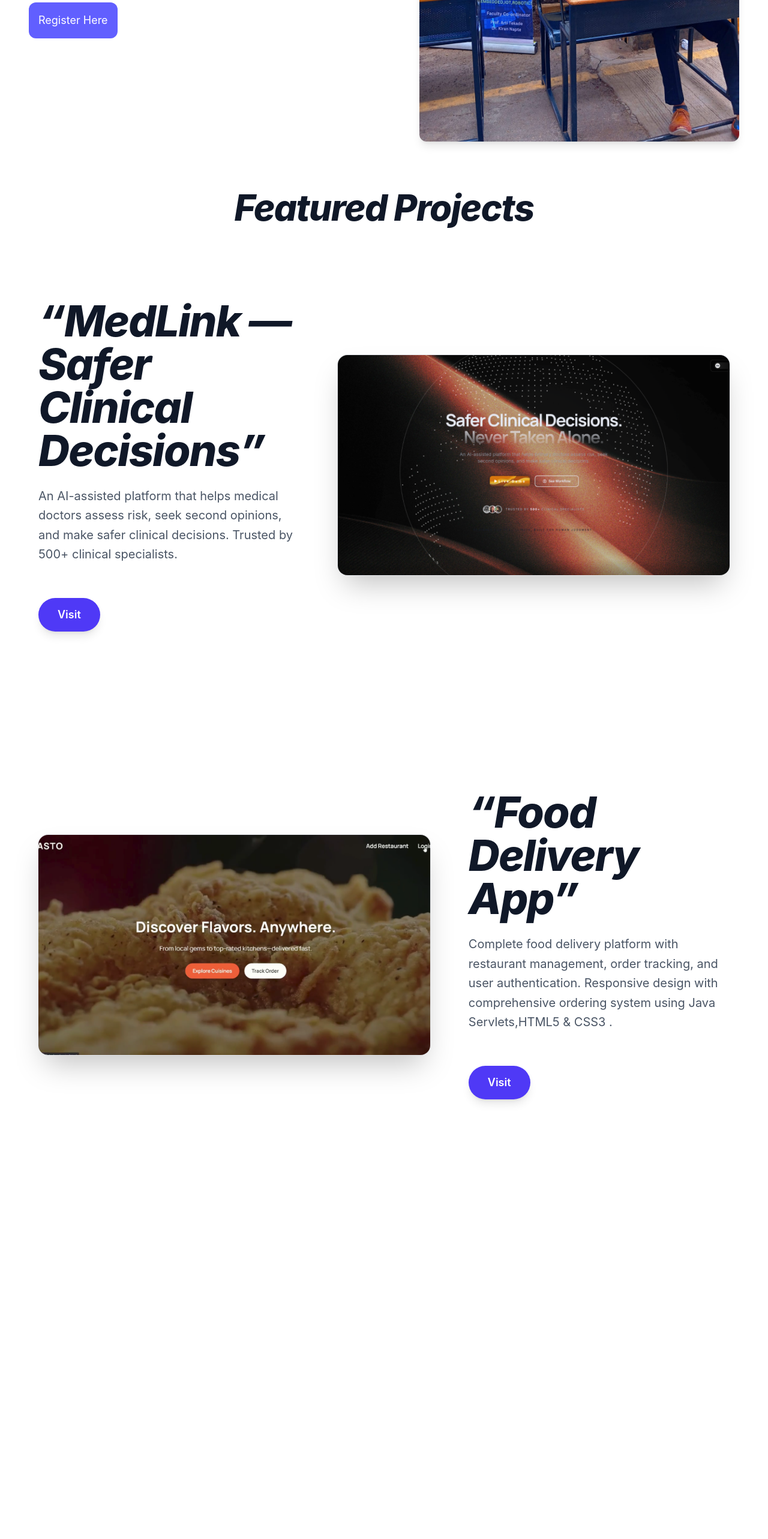
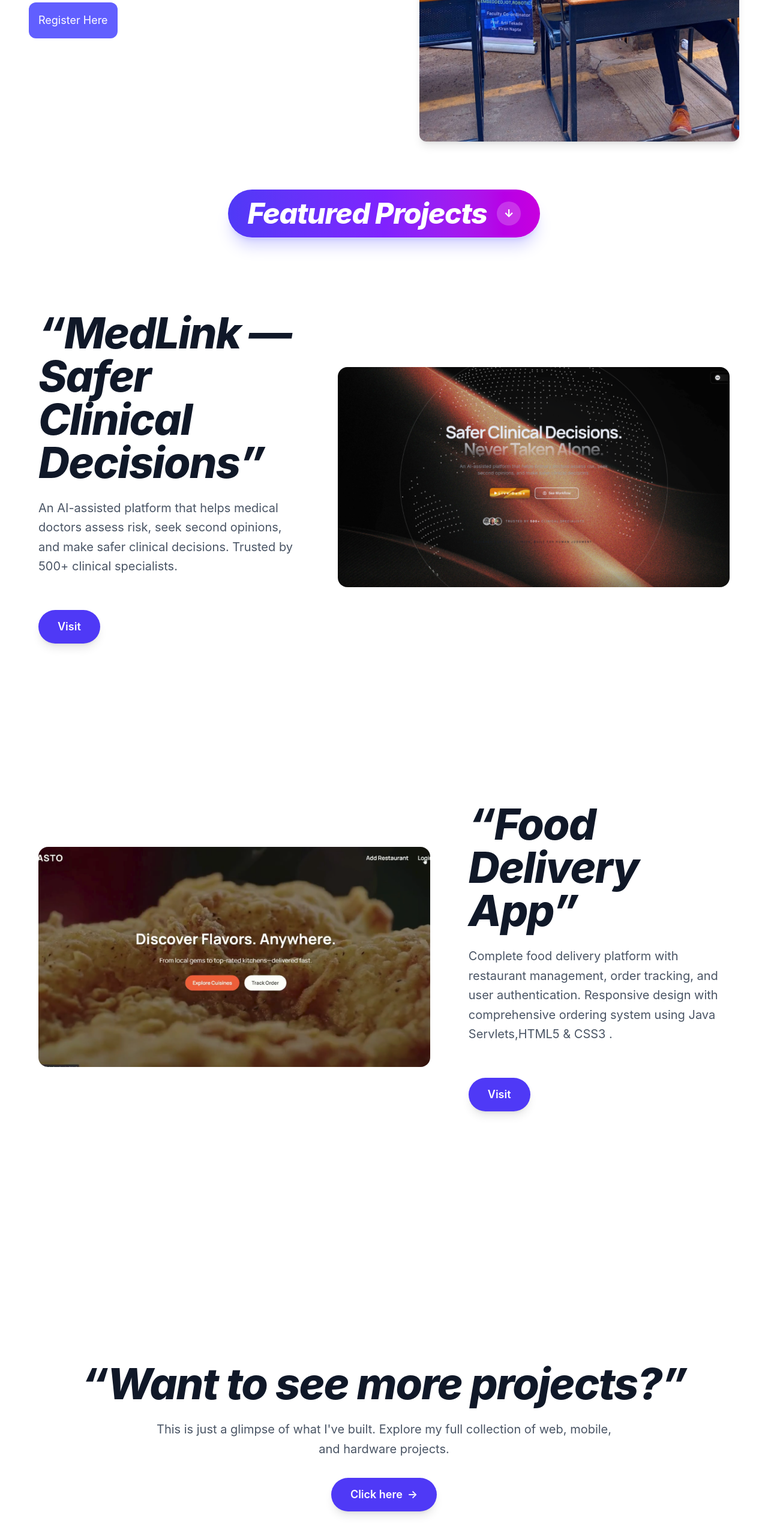
Before and after one commit to rxut-04/portfolioo, a React (Vite) app: page / in a window 1280 px wide. Shown: the part 624-3190 px from the top of the page at 60% size. Before the commit the page ends 2600 px from the top, so only its background shows below. Built offline with nearby package versions, Linux system fonts and the light colour scheme.

Commit message:
Style featured projects entry link
Co-authored-by: Copilot <223556219+Copilot@users.noreply.github.com>

```diff
--- a/src/components/Featured.jsx
+++ b/src/components/Featured.jsx
@@ -1,72 +1,94 @@
 
-
+import { Link } from 'react-router-dom'
 
 const Featured = () => {
     return (
-        <><div className="mt-12 flex flex-col items-center justify-center text-center">
-            <h1 className="italic text-4xl font-extrabold tracking-tight text-gray-900 sm:text-5xl lg:text-6xl">
-                Featured Projects
+        <><div className="mt-12 flex flex-col items-center justify-center px-4 text-center">
+            <h1 className="text-3xl font-extrabold tracking-tight sm:text-4xl lg:text-5xl">
+                <a
+                    href="#featured-medlink"
+                    className="group inline-flex items-center gap-3 rounded-full bg-gradient-to-r from-indigo-600 via-violet-600 to-fuchsia-600 px-6 py-3 text-white shadow-xl shadow-indigo-500/25 ring-1 ring-white/30 transition duration-300 hover:-translate-y-1 hover:scale-[1.03] hover:shadow-2xl hover:shadow-violet-500/30 focus-visible:outline-none focus-visible:ring-4 focus-visible:ring-indigo-300 sm:gap-4 sm:px-8 sm:py-4 motion-reduce:transform-none motion-reduce:transition-none"
+                >
+                    <span className="italic">Featured Projects</span>
+                    <span
+                        aria-hidden="true"
+                        className="flex size-8 items-center justify-center rounded-full bg-white/20 text-lg transition-transform duration-300 group-hover:translate-y-1 sm:size-10"
+                    >
+                        ↓
+                    </span>
+                </a>
             </h1>
         </div>
-
-            {/* <div className="flex justify-between">
-        <div className="mt-100 mb-100 ml-20">
-            <h1>Here are my Projects</h1>
-            <p>Lorem ipsum dolor, sit amet consectetur adipisicing elit. Cumque ullam velit debitis minima enim porro distinctio quo optio labore, aliquid quos voluptatem error?</p>
-        </div>
-
-        <div className="mt-50"><img src="/images/medlink-preview.png" alt="" /></div>
-      </div> */}
-            <section className="mx-auto flex min-h-screen w-[90%] flex-col items-center justify-between gap-10 py-12 lg:flex-row lg:gap-16">
+            <section id="featured-medlink" className="mx-auto flex scroll-mt-8 w-[90%] flex-col items-center justify-between gap-8 py-8 sm:gap-10 sm:py-12 lg:min-h-screen lg:flex-row lg:gap-16">
                 {/* Text side */}
                 <div className="w-full lg:w-2/5">
-                    <h1 className="italic text-4xl font-extrabold tracking-tight text-gray-900 sm:text-5xl xl:text-7xl">
+                    <h1 className="text-3xl font-extrabold italic tracking-tight text-gray-900 sm:text-5xl xl:text-7xl">
                         “MedLink — Safer Clinical Decisions”
                     </h1>
                     <p className="mt-6 text-base leading-relaxed text-gray-600 sm:text-lg xl:text-xl">
                         An AI-assisted platform that helps medical doctors assess risk, seek second opinions, and make safer clinical decisions. Trusted by 500+ clinical specialists.
                     </p>
-                    <br/>
-                    <button  className="antialiased mt-8 inline-flex items-center rounded-full bg-indigo-600 px-8 py-3.5 text-base font-semibold text-white shadow-lg transition duration-300 hover:-translate-y-0.5 hover:bg-indigo-700 hover:shadow-xl focus:outline-none focus-visible:ring-4 focus-visible:ring-indigo-300 active:scale-95 sm:text-lg">
+                    <br />
+                    <button className="antialiased mt-6 inline-flex items-center rounded-full bg-indigo-600 px-6 py-3 text-base font-semibold text-white shadow-lg transition duration-300 hover:-translate-y-0.5 hover:bg-indigo-700 hover:shadow-xl focus:outline-none focus-visible:ring-4 focus-visible:ring-indigo-300 active:scale-95 sm:mt-8 sm:px-8 sm:py-3.5 sm:text-lg">
                         Visit
                     </button>
                 </div>
 
                 {/* Image side (landscape) */}
-                <div className="w-full lg:w-3/5">
+                <div className="w-full overflow-hidden rounded-2xl lg:w-3/5">
                     <img
                         src="/images/medlink-preview.png"
                         alt="MedLink project preview"
-                        className="aspect-video w-full rounded-2xl object-cover shadow-2xl ring-1 ring-gray-200 transition duration-300 hover:scale-[1.02]"
+                        className="aspect-video w-full object-cover shadow-2xl ring-1 ring-gray-200 transition duration-300 hover:scale-[1.02]"
                     />
                 </div>
             </section>
 
-            <section className="mx-auto flex min-h-screen w-[90%] flex-col items-center justify-between gap-10 py-12 lg:flex-row-reverse lg:gap-16">
+            <section className="mx-auto flex w-[90%] flex-col items-center justify-between gap-8 py-8 sm:gap-10 sm:py-12 lg:min-h-screen lg:flex-row-reverse lg:gap-16">
                 {/* Text side (right on desktop) */}
                 <div className="w-full lg:w-2/5">
-                    <h1 className="italic text-4xl font-extrabold tracking-tight text-gray-900 sm:text-5xl xl:text-7xl">
+                    <h1 className="text-3xl font-extrabold italic tracking-tight text-gray-900 sm:text-5xl xl:text-7xl">
                         “Food Delivery App”
                     </h1>
                     <p className="mt-6 text-base leading-relaxed text-gray-600 sm:text-lg xl:text-xl">
                         Complete food delivery platform with restaurant management, order tracking, and user authentication. Responsive design with comprehensive ordering system using
                         Java Servlets,HTML5 & CSS3 .
                     </p>
-                    <br/>
-                    <button className="antialiased mt-8 inline-flex items-center rounded-full bg-indigo-600 px-8 py-3.5 text-base font-semibold text-white shadow-lg transition duration-300 hover:-translate-y-0.5 hover:bg-indigo-700 hover:shadow-xl focus:outline-none focus-visible:ring-4 focus-visible:ring-indigo-300 active:scale-95 sm:text-lg">
+                    <br />
+                    <button className="antialiased mt-6 inline-flex items-center rounded-full bg-indigo-600 px-6 py-3 text-base font-semibold text-white shadow-lg transition duration-300 hover:-translate-y-0.5 hover:bg-indigo-700 hover:shadow-xl focus:outline-none focus-visible:ring-4 focus-visible:ring-indigo-300 active:scale-95 sm:mt-8 sm:px-8 sm:py-3.5 sm:text-lg">
                         Visit
                     </button>
                 </div>
 
                 {/* Image side (left on desktop) */}
-                <div className="w-full lg:w-3/5">
+                <div className="w-full overflow-hidden rounded-2xl lg:w-3/5">
                     <img
                         src="/images/food.png"
                         alt="Food delivery Application"
-                        className="aspect-video w-full rounded-2xl object-cover shadow-2xl ring-1 ring-gray-200 transition duration-300 hover:scale-[1.02]"
+                        className="aspect-video w-full object-cover shadow-2xl ring-1 ring-gray-200 transition duration-300 hover:scale-[1.02]"
                     />
                 </div>
             </section>
+
+
+
+            <section className="mx-auto flex w-[90%] flex-col items-center justify-center py-12 text-center sm:py-16 lg:min-h-screen">
+                <h2 className="text-3xl font-extrabold italic tracking-tight text-gray-900 sm:text-5xl xl:text-7xl">
+                    “Want to see more projects?”
+                </h2>
+                <p className="mt-6 max-w-3xl text-base leading-relaxed text-gray-600 sm:text-lg xl:text-xl">
+                    This is just a glimpse of what I've built. Explore my full collection of web, mobile, and hardware projects.
+                </p>
+                <Link
+                    to="/projects"
+                    className="mt-8 inline-flex items-center gap-2 rounded-full bg-indigo-600 px-8 py-3.5 text-base font-semibold text-white shadow-lg transition duration-300 hover:-translate-y-0.5 hover:bg-indigo-700 hover:shadow-xl focus:outline-none focus-visible:ring-4 focus-visible:ring-indigo-300 active:scale-95 sm:text-lg"
+                >
+                    Click here
+                    <span aria-hidden="true">→</span>
+                </Link>
+            </section>
+
+
         </>
 
 
```
